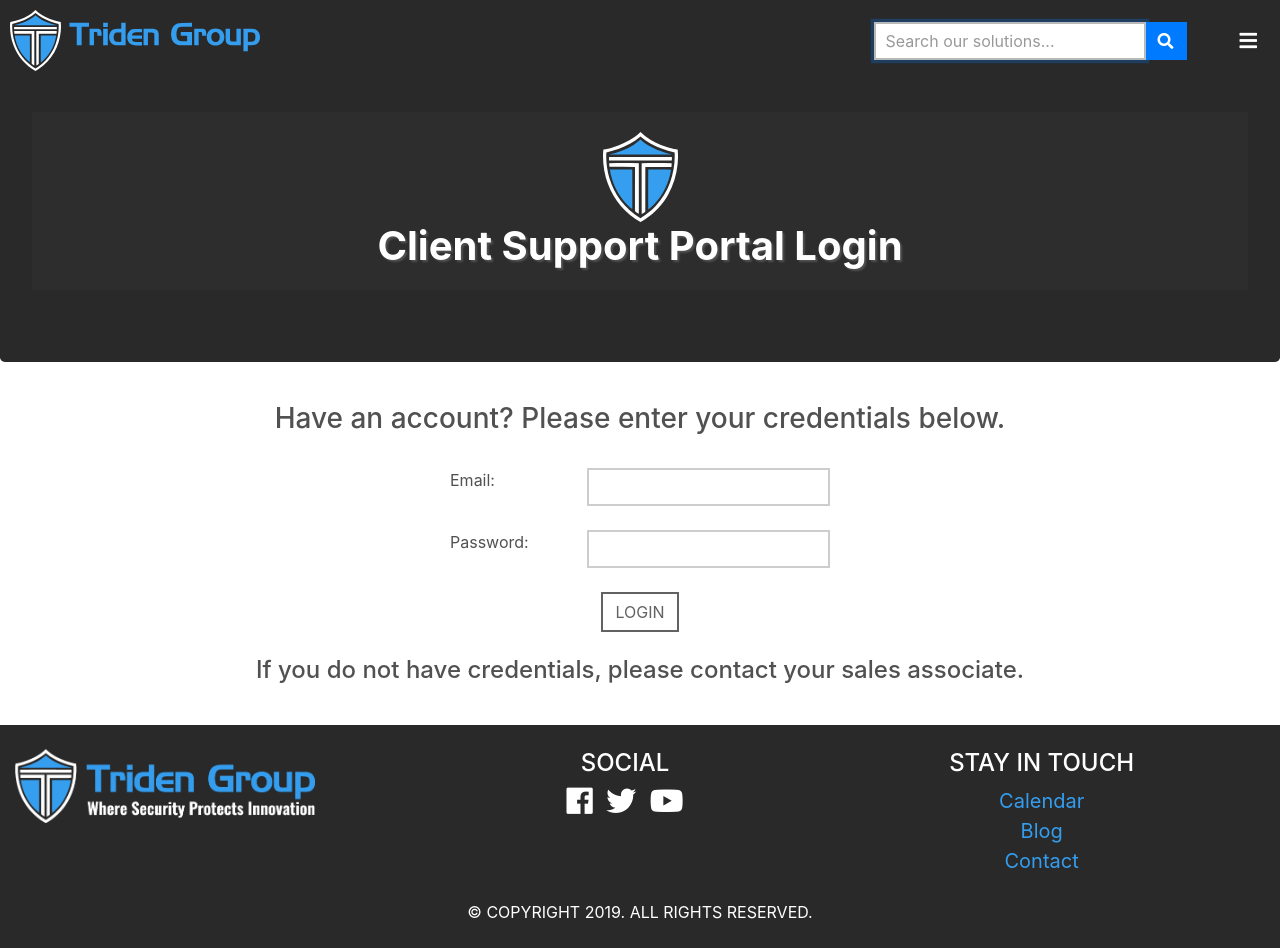
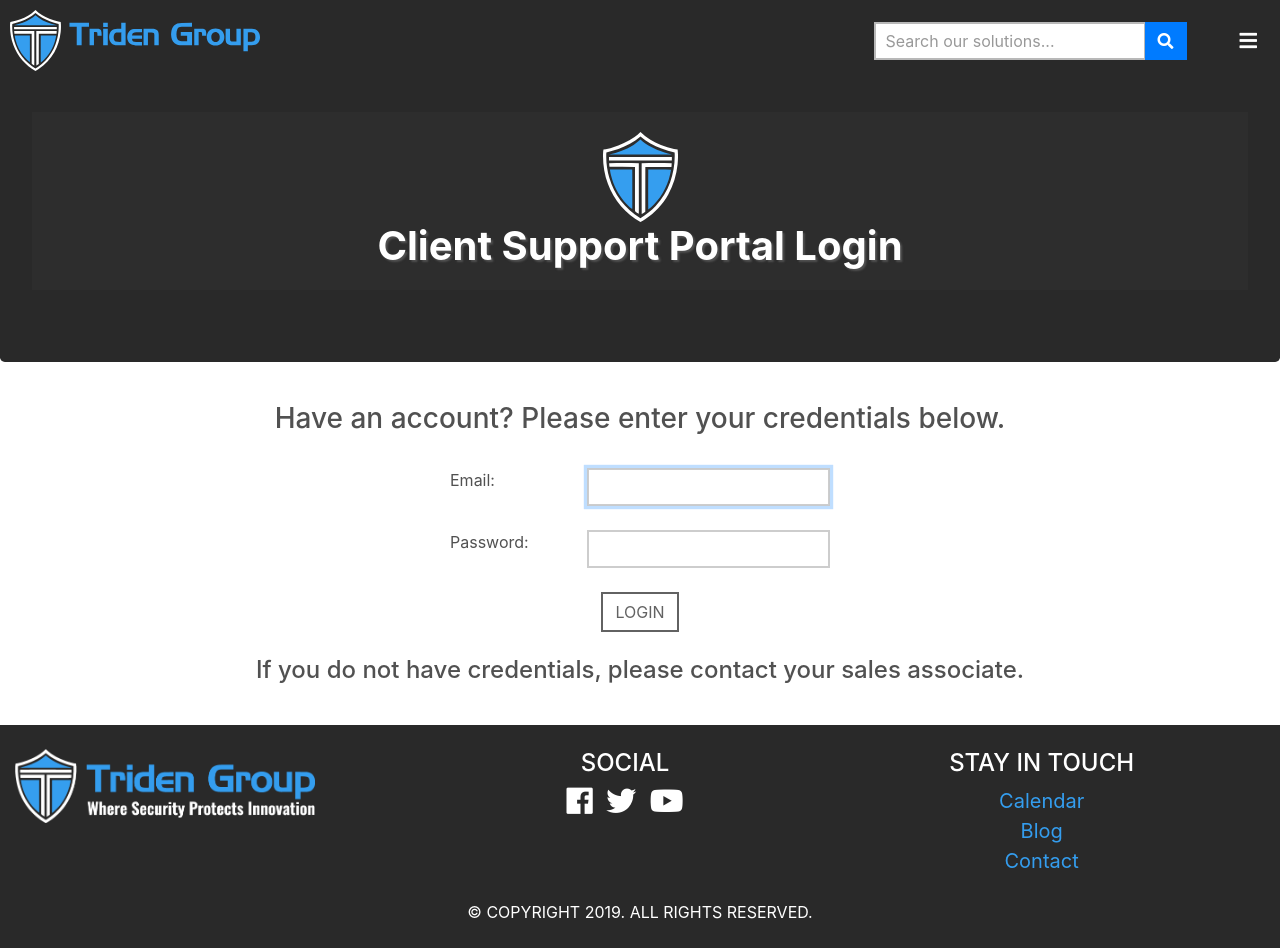
Before and after one commit to justingolden21/triden-ideas, a Jekyll site: the page built from support.html, in a window 1280 px wide and 948 px high. Built offline with Jekyll 4.4.1, drawn with Linux system fonts in a browser that asks for light colours.

Commit message:
change autofocus for contact, support pages

```diff
--- a/_includes/header.html
+++ b/_includes/header.html
@@ -5,7 +5,7 @@
   <form id="search-form" class="form-inline ml-auto">
     <div class="input-group">
 
-      <input id="search" class="form-control" type="search" autofocus="true" placeholder="Search our solutions..." aria-label="Search">
+      <input id="search" class="form-control" type="search" placeholder="Search our solutions..." aria-label="Search">
       <div class="input-group-append">
         <button class="btn btn-primary" type="submit"><i class="fas fa-search"></i></button>
       </div>
--- a/contact.html
+++ b/contact.html
@@ -17,7 +17,7 @@ permalink: /contact/
 				<div class="col-md-6">
 					<label for="first-name-input">FIRST NAME</label>
 					<br>
-					<input id="first-name-input" class="form-control" type="text">
+					<input autofocus="true" id="first-name-input" class="form-control" type="text">
 				</div>
 				<div class="col-md-6">
 					<label for="last-name-input">LAST NAME</label>
--- a/support.html
+++ b/support.html
@@ -23,7 +23,7 @@ permalink: /support/
 					<label for="email-input">Email:</label>
 				</div>
 				<div class="col-8">
-					<input id="email-input" type="email" class="form-control">
+					<input autofocus="true" id="email-input" type="email" class="form-control">
 				</div>
 			</div>
 
```
